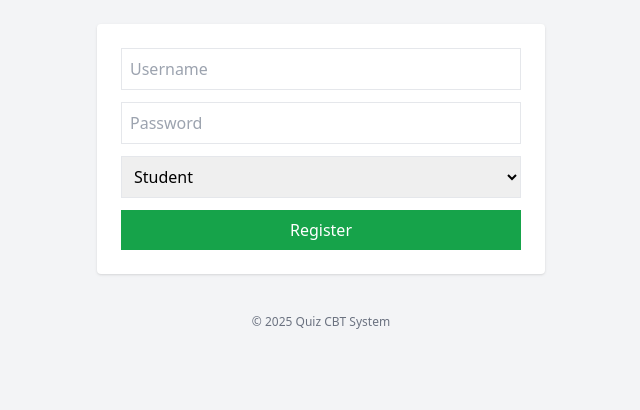
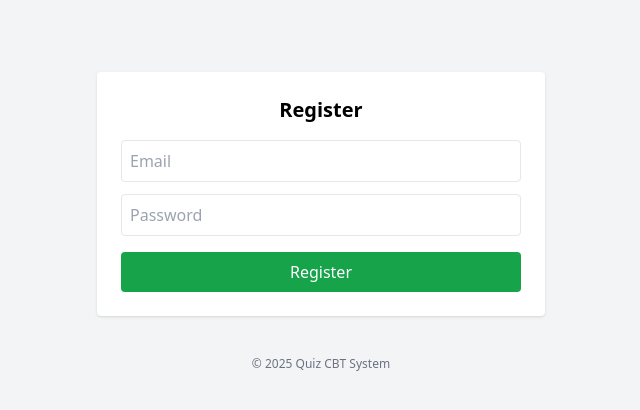
Before and after one commit to Tobi395/quiz-cbt-app, a Flask app: page /register in a window 1280 px wide. Shown: the part 60-470 px from the top of the page, without its empty margins (319-959 px from the left). Run offline with Flask 3, Linux system fonts and the light colour scheme; some libraries are stand-ins or nearby versions.

Commit message:
Revamp registration form layout and fields

```diff
--- a/templates/register.html
+++ b/templates/register.html
@@ -1,12 +1,20 @@
 {% extends 'base.html' %}
 {% block content %}
-<form method="post" class="bg-white p-6 max-w-md mx-auto rounded shadow">
-  <input name="username" placeholder="Username" class="w-full mb-3 p-2 border">
-  <input type="password" name="password" placeholder="Password" class="w-full mb-3 p-2 border">
-  <select name="role" class="w-full mb-3 p-2 border">
-    <option value="student">Student</option>
-    <option value="admin">Admin</option>
-  </select>
-  <button class="bg-green-600 text-white w-full p-2">Register</button>
-</form>
+
+<div class="max-w-md mx-auto bg-white p-6 rounded shadow mt-12">
+  <h2 class="text-xl font-bold mb-4 text-center">Register</h2>
+
+  <form method="post">
+    <input type="email" name="email" placeholder="Email"
+           class="w-full border p-2 mb-3 rounded" required>
+
+    <input type="password" name="password" placeholder="Password"
+           class="w-full border p-2 mb-4 rounded" required>
+
+    <button class="w-full bg-green-600 text-white py-2 rounded hover:bg-green-700">
+      Register
+    </button>
+  </form>
+</div>
+
 {% endblock %}
```
